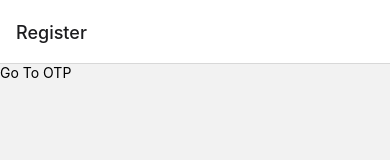
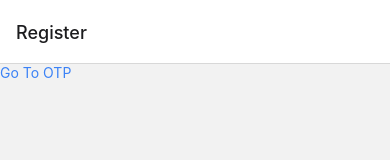
Before and after one commit to didikpriyoga27/ayola-test-project, a React Native app: screen /RegisterScreen in a window 390 px wide. Shown: the top 160 px of the page. Built offline with nearby package versions, Linux system fonts and the light colour scheme.

Commit message:
chore: setup nativewind

```diff
--- a/babel.config.js
+++ b/babel.config.js
@@ -1,3 +1,4 @@
 module.exports = {
   presets: ['module:@react-native/babel-preset'],
+  plugins: ['nativewind/babel'],
 };
--- a/package.json
+++ b/package.json
@@ -12,6 +12,7 @@
   "dependencies": {
     "@react-navigation/native": "^6.1.9",
     "@react-navigation/native-stack": "^6.9.17",
+    "nativewind": "^2.0.11",
     "react": "18.2.0",
     "react-native": "0.73.1",
     "react-native-safe-area-context": "^4.8.2",
@@ -33,6 +34,7 @@
     "jest": "^29.6.3",
     "prettier": "2.8.8",
     "react-test-renderer": "18.2.0",
+    "tailwindcss": "3.3.2",
     "typescript": "5.0.4"
   },
   "engines": {
--- /dev/null
+++ b/src/app.d.ts
@@ -0,0 +1 @@
+/// <reference types="nativewind/types" />
--- a/src/auth/screens/RegisterScreen.tsx
+++ b/src/auth/screens/RegisterScreen.tsx
@@ -9,7 +9,7 @@ const RegisterScreen = () => {
   return (
     <View>
       <Pressable onPress={() => navigate('OtpScreen')}>
-        <Text>Go To OTP</Text>
+        <Text className="text-blue-500">Go To OTP</Text>
       </Pressable>
     </View>
   );
--- /dev/null
+++ b/tailwind.config.js
@@ -0,0 +1,8 @@
+/** @type {import('tailwindcss').Config} */
+module.exports = {
+  content: ['./App.{js,jsx,ts,tsx}', './src/**/*.{js,jsx,ts,tsx}'],
+  theme: {
+    extend: {},
+  },
+  plugins: [],
+};
```
Also changed, not shown: 1 other file (tests, documents, lock files or other folders).
